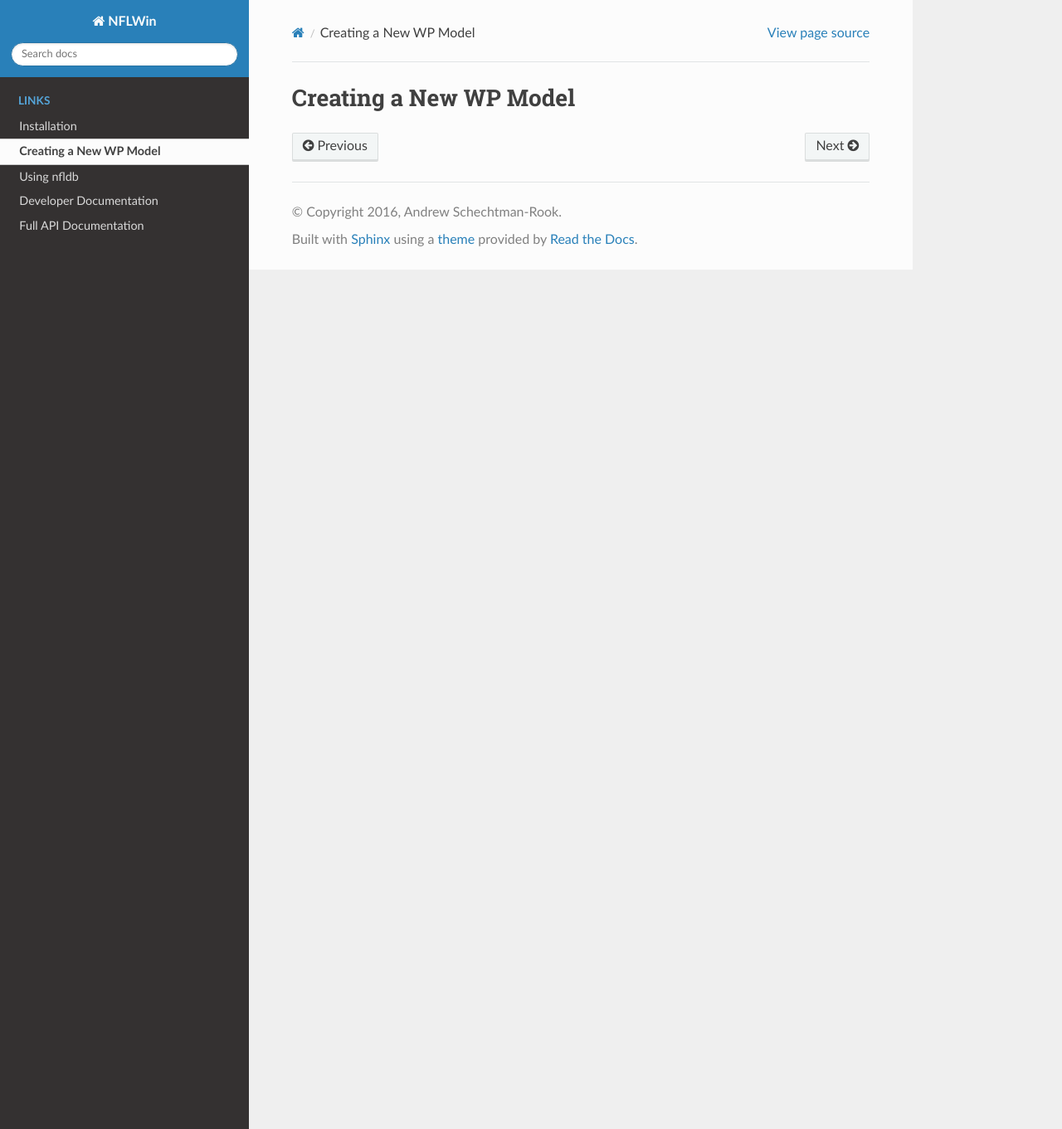
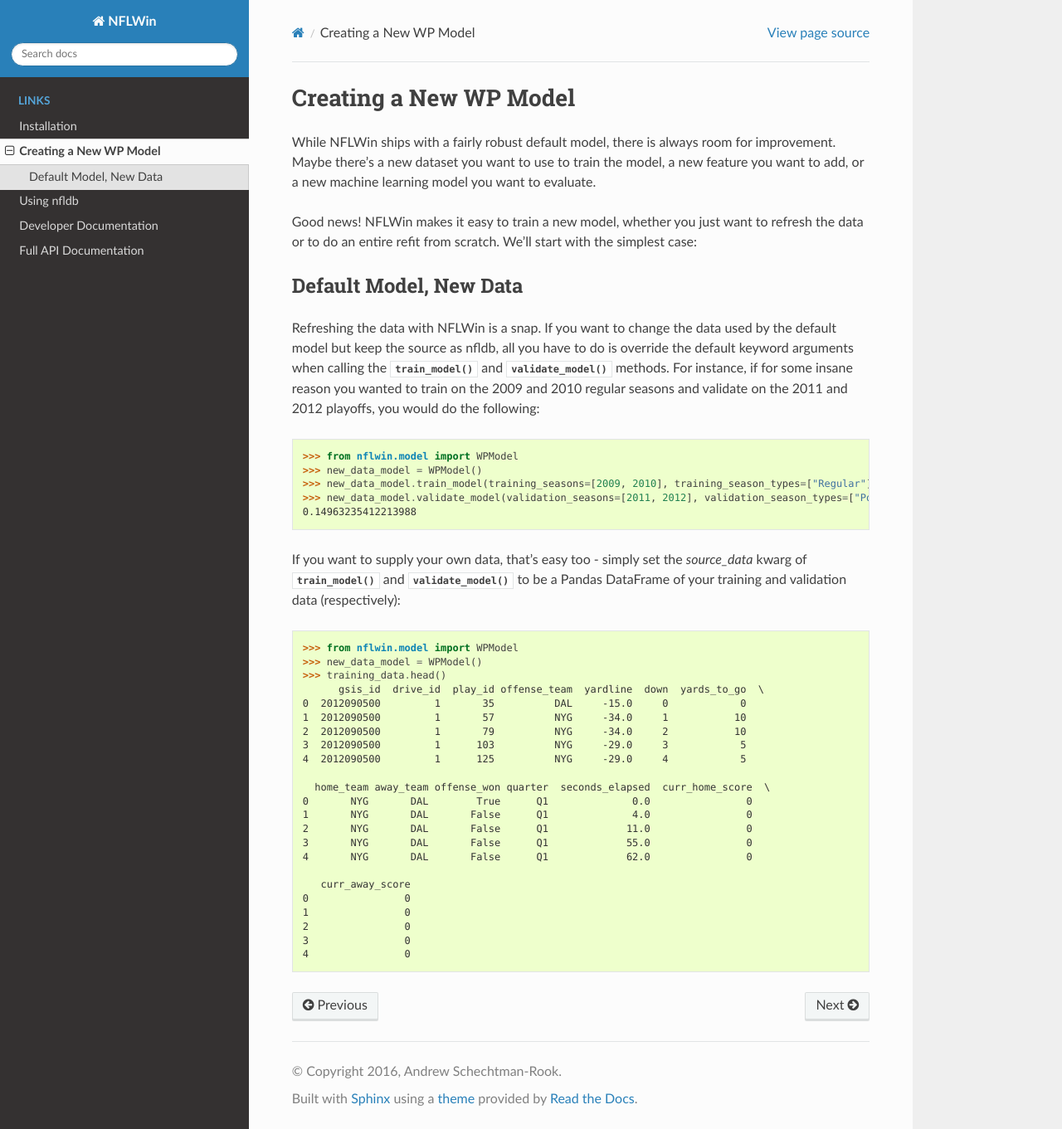
Before and after one commit to AndrewRook/NFLWin, a Sphinx documentation site: the page built from doc/source/model.rst, in a window 1280 px wide and 1361 px high. Shown: the whole window at 83% size. Built offline with Sphinx 7.4.7 and the Read the Docs theme 2.0.0, drawn with Linux system fonts in a browser that asks for light colours; the version number could not be read and is left out.

Commit message:
working on building models with different data

```diff
--- a/doc/source/index.rst
+++ b/doc/source/index.rst
@@ -88,10 +88,7 @@
 
 
 Resources
---------
-
-Default Model metrics
-
+------------
 
 .. toctree::
    :maxdepth: 2
--- a/doc/source/model.rst
+++ b/doc/source/model.rst
@@ -1,2 +1,57 @@
 Creating a New WP Model
 ==============================
+While NFLWin ships with a fairly robust default model, there is always
+room for improvement. Maybe there's a new dataset you want to use to
+train the model, a new feature you want to add, or a new machine
+learning model you want to evaluate.
+
+Good news! NFLWin makes it easy to train a new model, whether you just
+want to refresh the data or to do an entire refit from scratch. We'll
+start with the simplest case:
+
+Default Model, New Data
+-----------------------
+Refreshing the data with NFLWin is a snap. If you want to change the
+data used by the default model but keep the source as nfldb, all you
+have to do is override the default keyword arguments when calling the
+:meth:`~nflwin.model.WPModel.train_model` and :meth:`~nflwin.model.WPModel.validate_model`
+methods. For instance, if for some insane reason you wanted to train on the 2009 and 2010 regular
+seasons and validate on the 2011 and 2012 playoffs, you would do the following:
+
+.. code-block:: python
+
+  >>> from nflwin.model import WPModel
+  >>> new_data_model = WPModel()
+  >>> new_data_model.train_model(training_seasons=[2009, 2010], training_season_types=["Regular"])
+  >>> new_data_model.validate_model(validation_seasons=[2011, 2012], validation_season_types=["Postseason"])
+  0.14963235412213988
+
+If you want to supply your own data, that's easy too - simply set the
+`source_data` kwarg of :meth:`~nflwin.model.WPModel.train_model` and
+:meth:`~nflwin.model.WPModel.validate_model` to be a Pandas DataFrame of your training and validation data (respectively):
+
+.. code-block:: python
+
+  >>> from nflwin.model import WPModel
+  >>> new_data_model = WPModel()
+  >>> training_data.head()
+        gsis_id  drive_id  play_id offense_team  yardline  down  yards_to_go  \
+  0  2012090500         1       35          DAL     -15.0     0            0
+  1  2012090500         1       57          NYG     -34.0     1           10
+  2  2012090500         1       79          NYG     -34.0     2           10
+  3  2012090500         1      103          NYG     -29.0     3            5
+  4  2012090500         1      125          NYG     -29.0     4            5
+
+    home_team away_team offense_won quarter  seconds_elapsed  curr_home_score  \
+  0       NYG       DAL        True      Q1              0.0                0
+  1       NYG       DAL       False      Q1              4.0                0
+  2       NYG       DAL       False      Q1             11.0                0
+  3       NYG       DAL       False      Q1             55.0                0
+  4       NYG       DAL       False      Q1             62.0                0
+
+     curr_away_score
+  0                0
+  1                0
+  2                0
+  3                0
+  4                0
```
